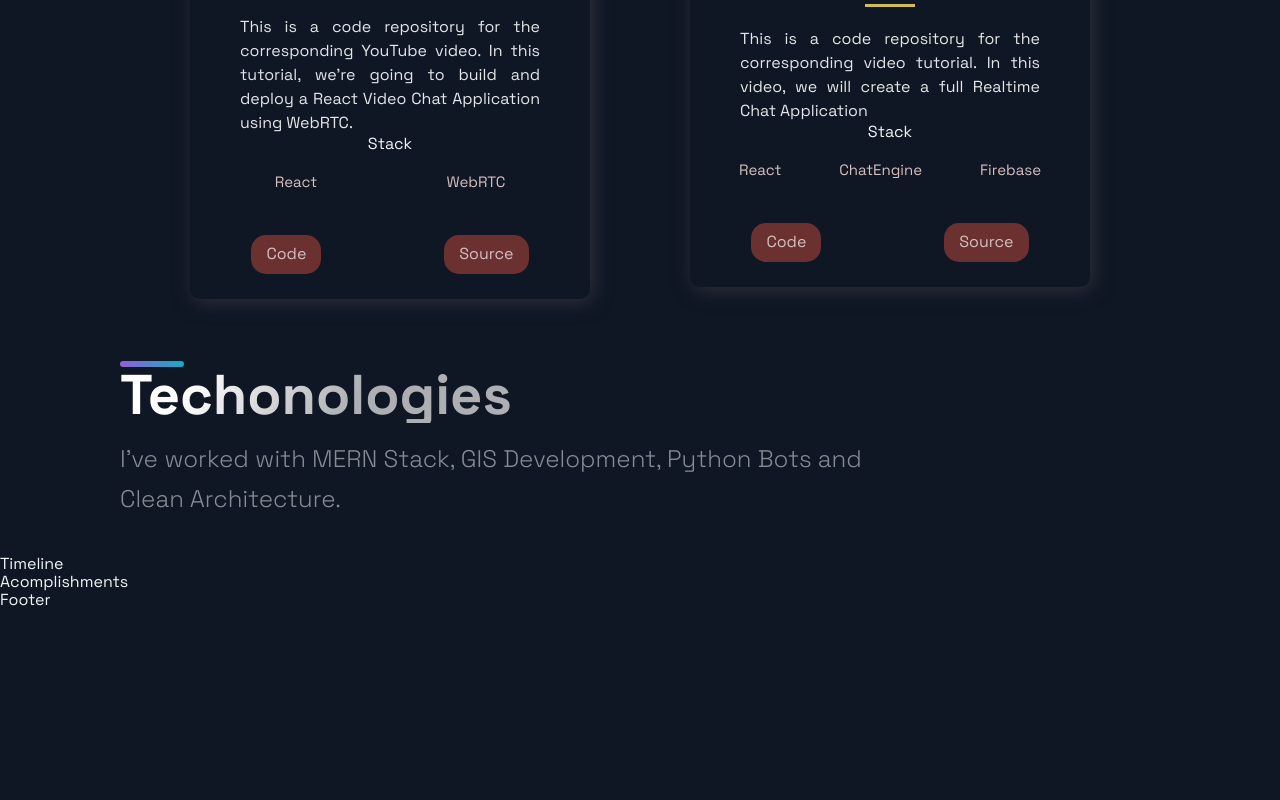
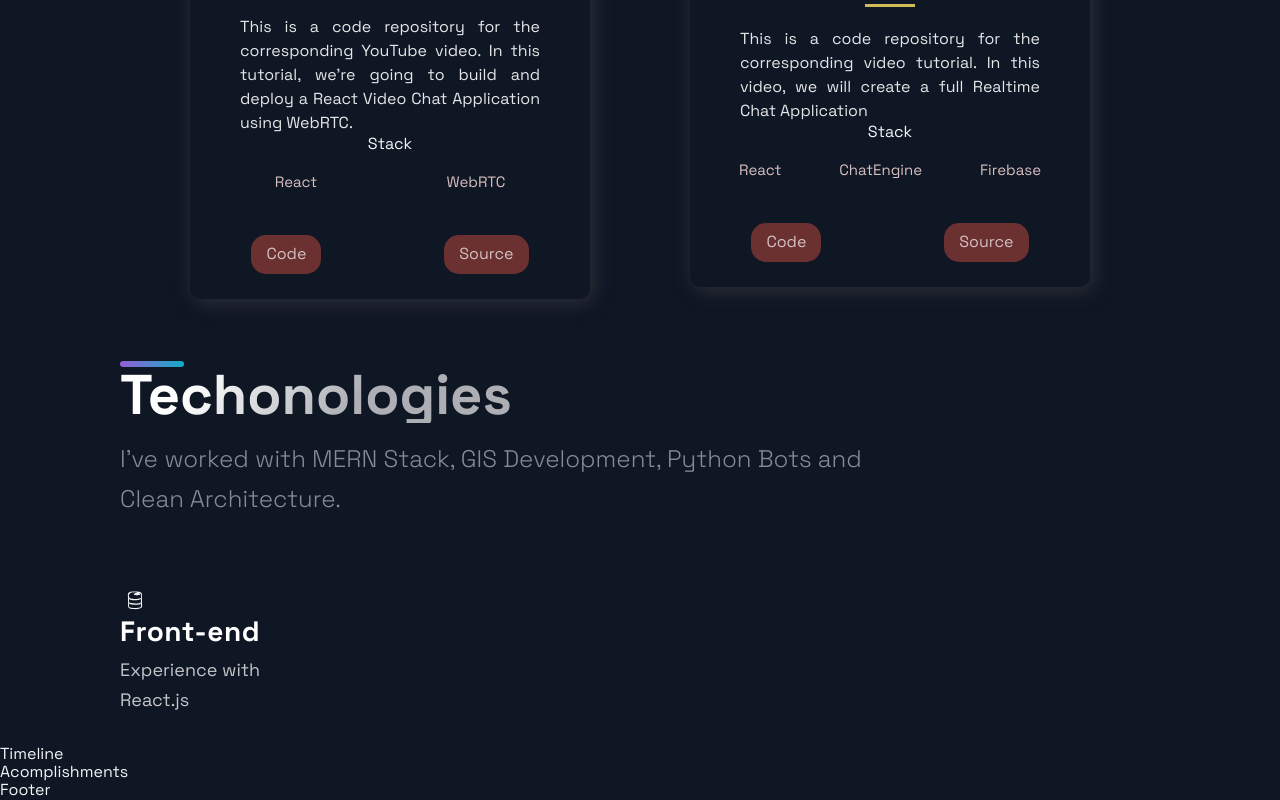
Before and after one commit to danielrubens/portfolio-website, a Next.js app: page / in a window 1280 px wide. Shown: the part 1864-2664 px from the top of the page. Before the commit the page ends 2474 px from the top, so only its background shows below. Built offline with nearby package versions, Linux system fonts and the light colour scheme.

Commit message:
Techonologies component: ListContainer

```diff
--- a/src/components/Technologies/Technologies.js
+++ b/src/components/Technologies/Technologies.js
@@ -10,6 +10,17 @@
     <SectionText>
       I've worked with MERN Stack, GIS Development, Python Bots and Clean Architecture.
     </SectionText>
+    <List>
+      <ListItem>
+        <DiFirebase size='3rem'/>
+        <ListContainer>
+          <ListTitle>Front-end</ListTitle>
+          <ListParagraph>Experience with <br />
+          React.js
+          </ListParagraph>
+        </ListContainer>
+      </ListItem>
+    </List>
   </Section>
 );
 
```
